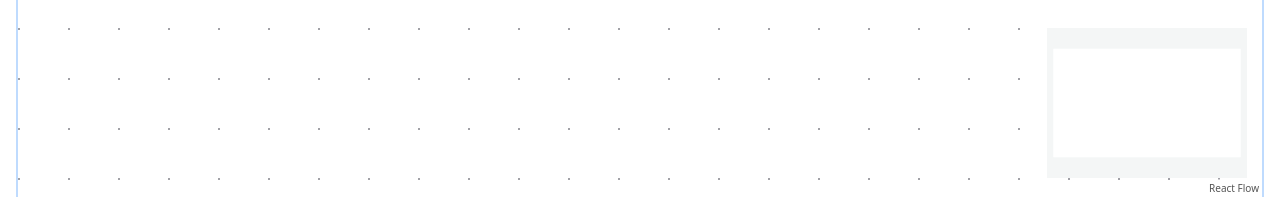
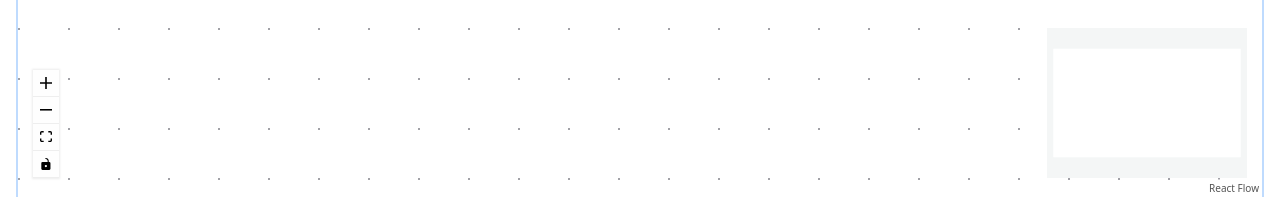
Before and after one commit to ianchen-tw/sc-vis, a React (Create React App) app: page / in a window 1280 px wide. Shown: the part 600-797 px from the top of the page. Built offline with nearby package versions, Linux system fonts and the light colour scheme.

Commit message:
add control

```diff
--- a/src/components/Visualize.js
+++ b/src/components/Visualize.js
@@ -1,5 +1,5 @@
 import React from "react"
-import ReactFlow, { Background, MiniMap } from "react-flow-renderer"
+import ReactFlow, { Background, MiniMap, Controls } from "react-flow-renderer"
 
 import { defaultReactFlowItems } from "../lib/default"
 
@@ -11,6 +11,7 @@ class Visualize extends React.Component {
         <ReactFlow edgeTypes={customEdges} elements={defaultReactFlowItems()}>
           <Background variant="dots" gap={50} size={1} />
           <MiniMap />
+          <Controls />
         </ReactFlow>
       </div>
     )
```
